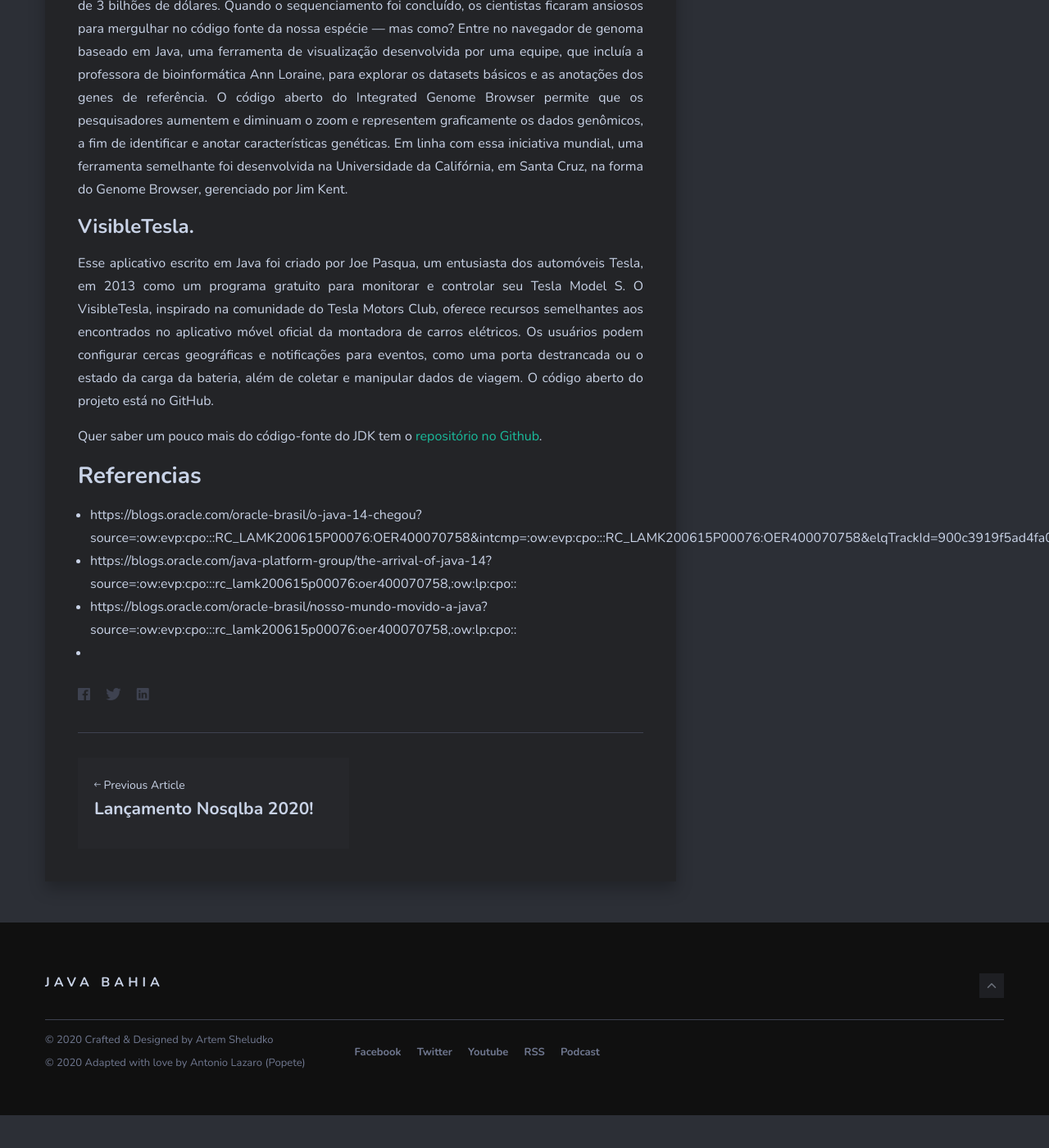
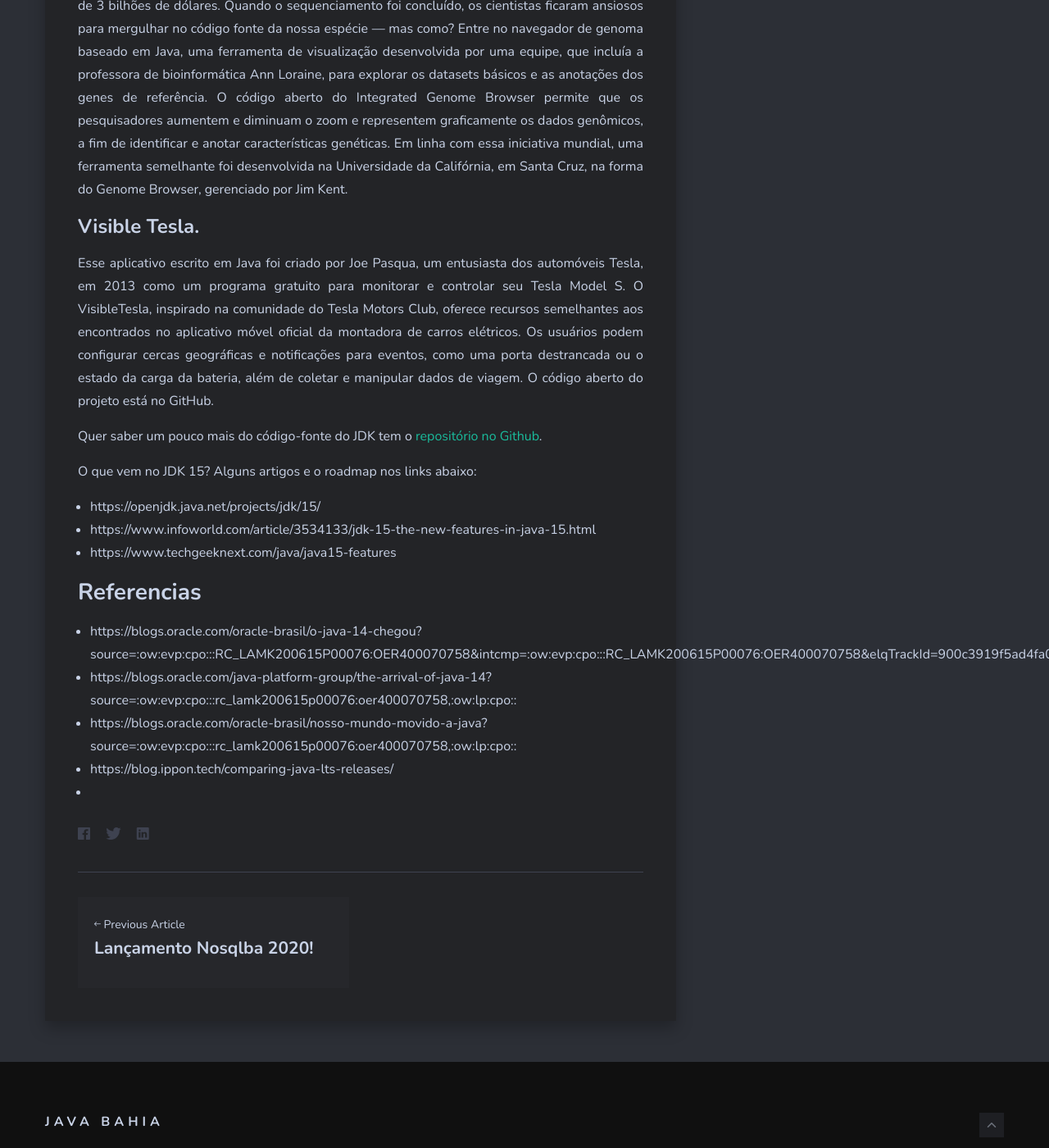
Before and after one commit to javabahia/javabahia.github.io, a Jekyll site: the page built from _posts/2020-07-29-java-14-e-evolucao-java.md, in a window 1280 px wide and 1400 px high, scrolled down 8652 px. Shown: the whole window at 82% size. Built offline with Jekyll 4.4.1, drawn with Linux system fonts in a browser that asks for light colours; nearby versions of some CDN libraries; comment, search, counter and statistics services are not loaded; before the commit the page ends 10012 px from its top, so only the background shows below that.

Commit message:
artigo sobre java 14

```diff
--- a/_posts/2020-07-29-java-14-e-evolucao-java.md
+++ b/_posts/2020-07-29-java-14-e-evolucao-java.md
@@ -176,11 +176,17 @@
 
 A corrida para mapear o genoma humano começou em 1990 e terminou 13 anos depois, quando pesquisadores médicos conseguiram sequenciar os 3 bilhões de pares de bases de DNA do biotecnólogo Craig Venter, após uma década de trabalho envolvendo 3 mil pessoas a um custo de 3 bilhões de dólares. Quando o sequenciamento foi concluído, os cientistas ficaram ansiosos para mergulhar no código fonte da nossa espécie — mas como? Entre no navegador de genoma baseado em Java, uma ferramenta de visualização desenvolvida por uma equipe, que incluía a professora de bioinformática Ann Loraine, para explorar os datasets básicos e as anotações dos genes de referência. O código aberto do Integrated Genome Browser permite que os pesquisadores aumentem e diminuam o zoom e representem graficamente os dados genômicos, a fim de identificar e anotar características genéticas. Em linha com essa iniciativa mundial, uma ferramenta semelhante foi desenvolvida na Universidade da Califórnia, em Santa Cruz, na forma do Genome Browser, gerenciado por Jim Kent.
 
-### VisibleTesla.
+### Visible Tesla.
 
 Esse aplicativo escrito em Java foi criado por Joe Pasqua, um entusiasta dos automóveis Tesla, em 2013 como um programa gratuito para monitorar e controlar seu Tesla Model S. O VisibleTesla, inspirado na comunidade do Tesla Motors Club, oferece recursos semelhantes aos encontrados no aplicativo móvel oficial da montadora de carros elétricos. Os usuários podem configurar cercas geográficas e notificações para eventos, como uma porta destrancada ou o estado da carga da bateria, além de coletar e manipular dados de viagem. O código aberto do projeto está no GitHub.
 
 Quer saber um pouco mais do código-fonte do JDK tem o [repositório no Github](https://github.com/openjdk/jdk).
+
+O que vem no JDK 15? Alguns artigos e o roadmap nos links abaixo:
+
+- https://openjdk.java.net/projects/jdk/15/
+- https://www.infoworld.com/article/3534133/jdk-15-the-new-features-in-java-15.html
+- https://www.techgeeknext.com/java/java15-features
 
 
 ## Referencias
@@ -188,4 +194,5 @@
 - https://blogs.oracle.com/oracle-brasil/o-java-14-chegou?source=:ow:evp:cpo:::RC_LAMK200615P00076:OER400070758&intcmp=:ow:evp:cpo:::RC_LAMK200615P00076:OER400070758&elqTrackId=900c3919f5ad4fa0aa8e09f032f04610&elqaid=96279&elqat=2&source=:ow:lp:cpo::
 - https://blogs.oracle.com/java-platform-group/the-arrival-of-java-14?source=:ow:evp:cpo:::rc_lamk200615p00076:oer400070758,:ow:lp:cpo::
 - https://blogs.oracle.com/oracle-brasil/nosso-mundo-movido-a-java?source=:ow:evp:cpo:::rc_lamk200615p00076:oer400070758,:ow:lp:cpo::
+- https://blog.ippon.tech/comparing-java-lts-releases/
 -
```
